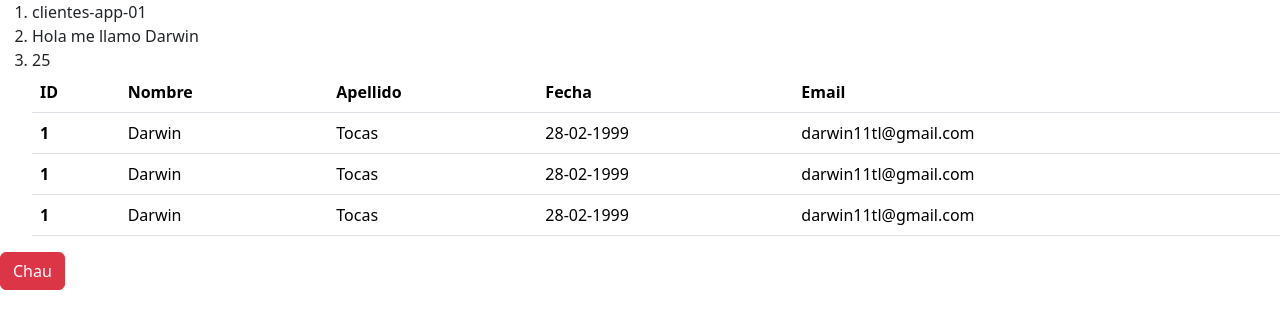
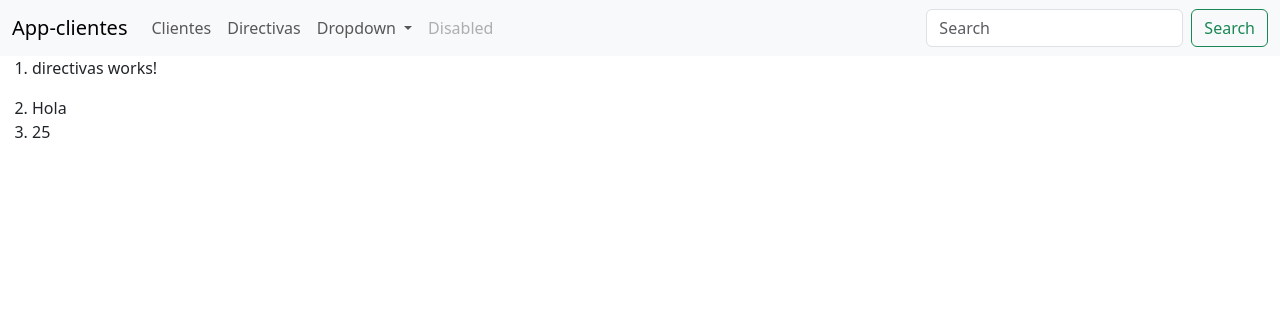
Before and after one commit to DarwinTl/clientes-front, an Angular app: page /directivas in a window 1280 px wide. Shown: the top 328 px of the page. Built offline with nearby package versions, Linux system fonts and the light colour scheme.

Commit message:
se agrego el roting

```diff
--- a/src/app/app.component.html
+++ b/src/app/app.component.html
@@ -9,14 +9,8 @@
 </head>
 <body>
 
-  <ol class="list-disc">
-    <li>{{title}}</li>
-    <li>{{saludo}}</li>
-    <li>{{edad}}</li>
-    <app-clientes></app-clientes>
-
-  </ol>
-  <button class="btn btn-danger">Chau</button>
+    <app-cabecera></app-cabecera>
+   <router-outlet></router-outlet>
 
 </body>
 </html>
--- a/src/app/app.component.ts
+++ b/src/app/app.component.ts
@@ -6,7 +6,5 @@
   styleUrls: ['./app.component.css']
 })
 export class AppComponent {
-  title = 'clientes-app-01';
-  saludo= 'Hola me llamo Darwin';
-  edad = 25;
+
 }
--- /dev/null
+++ b/src/app/cabecera/cabecera.component.html
@@ -0,0 +1,36 @@
+<nav class="navbar navbar-expand-lg bg-body-tertiary">
+    <div class="container-fluid">
+      <a class="navbar-brand" href="#">App-clientes</a>
+      <button class="navbar-toggler" type="button" data-bs-toggle="collapse" data-bs-target="#navbarSupportedContent" aria-controls="navbarSupportedContent" aria-expanded="false" aria-label="Toggle navigation">
+        <span class="navbar-toggler-icon"></span>
+      </button>
+      <div class="collapse navbar-collapse" id="navbarSupportedContent">
+        <ul class="navbar-nav me-auto mb-2 mb-lg-0">
+            <li class="nav-item"  routerLinkActive="active">
+                <a class="nav-link" routerLink="/clientes">Clientes</a>
+              </li>
+          <li class="nav-item" routerLinkActive="active">
+            <a class="nav-link " aria-current="page" routerLink="/directivas">Directivas</a>
+          </li>
+          <li class="nav-item dropdown">
+            <a class="nav-link dropdown-toggle" href="#" role="button" data-bs-toggle="dropdown" aria-expanded="false">
+              Dropdown
+            </a>
+            <ul class="dropdown-menu">
+              <li><a class="dropdown-item" href="#">Action</a></li>
+              <li><a class="dropdown-item" href="#">Another action</a></li>
+              <li><hr class="dropdown-divider"></li>
+              <li><a class="dropdown-item" href="#">Something else here</a></li>
+            </ul>
+          </li>
+          <li class="nav-item">
+            <a class="nav-link disabled" aria-disabled="true">Disabled</a>
+          </li>
+        </ul>
+        <form class="d-flex" role="search">
+          <input class="form-control me-2" type="search" placeholder="Search" aria-label="Search">
+          <button class="btn btn-outline-success" type="submit">Search</button>
+        </form>
+      </div>
+    </div>
+  </nav>
--- /dev/null
+++ b/src/app/cabecera/cabecera.component.ts
@@ -0,0 +1,14 @@
+import { Component, OnInit } from '@angular/core';
+
+@Component({
+  selector: 'app-cabecera',
+  templateUrl: './cabecera.component.html'
+})
+export class CabeceraComponent implements OnInit {
+
+  constructor() { }
+
+  ngOnInit(): void {
+  }
+
+}
--- a/src/app/clientes/cliente.service.ts
+++ b/src/app/clientes/cliente.service.ts
@@ -1,6 +1,7 @@
 import { Injectable } from '@angular/core';
 import { Cliente } from './cliente';
 import { CLIENTES } from './clientes.json';
+import { Observable, of } from 'rxjs';
 
 @Injectable({
   providedIn: 'root'
@@ -9,8 +10,8 @@
 
   constructor() { }
 
-  getClientes(): Cliente[]{
-    return CLIENTES;
+  getClientes(): Observable<Cliente[]>{
+    return of(CLIENTES);
   }
 
 }
--- a/src/app/clientes/clientes.component.ts
+++ b/src/app/clientes/clientes.component.ts
@@ -13,7 +13,9 @@
   constructor(private clienteService: ClienteService) { }
 
   ngOnInit(): void {
-    this.clientes=this.clienteService.getClientes();
+    this.clienteService.getClientes().subscribe(
+      c=> this.clientes=c
+    );
   }
 
 }
--- a/src/app/clientes/clientes.json.ts
+++ b/src/app/clientes/clientes.json.ts
@@ -2,6 +2,6 @@
 
 export const CLIENTES: Cliente[]=[
     {id:1, name:"Darwin",lastname:"Tocas",createAt:"28-02-1999",email:"darwin11tl@gmail.com"},
-    {id:1, name:"Darwin",lastname:"Tocas",createAt:"28-02-1999",email:"darwin11tl@gmail.com"},
-    {id:1, name:"Darwin",lastname:"Tocas",createAt:"28-02-1999",email:"darwin11tl@gmail.com"}
+    {id:1, name:"Darwin",lastname:"Tddocas",createAt:"28-02-1999",email:"darwin11tl@gmail.com"},
+    {id:1, name:"Darwin",lastname:"Tocads",createAt:"28-02-1999",email:"darwin11tl@gmail.com"}
   ];
--- /dev/null
+++ b/src/app/directivas/directivas.component.html
@@ -0,0 +1,6 @@
+
+<ol>
+    <li><p>directivas works!</p></li>
+    <li>{{titulo}}</li>
+    <li>{{edad}}</li>
+</ol>
--- /dev/null
+++ b/src/app/directivas/directivas.component.ts
@@ -0,0 +1,17 @@
+import { Component, OnInit } from '@angular/core';
+
+@Component({
+  selector: 'app-directivas',
+  templateUrl: './directivas.component.html'
+})
+export class DirectivasComponent implements OnInit {
+
+  constructor() { }
+
+  titulo: string = "Hola";
+  edad: number = 25;
+
+  ngOnInit(): void {
+  }
+
+}
```
Also changed, not shown: src/app/app.module.ts (+16 -2 lines).
